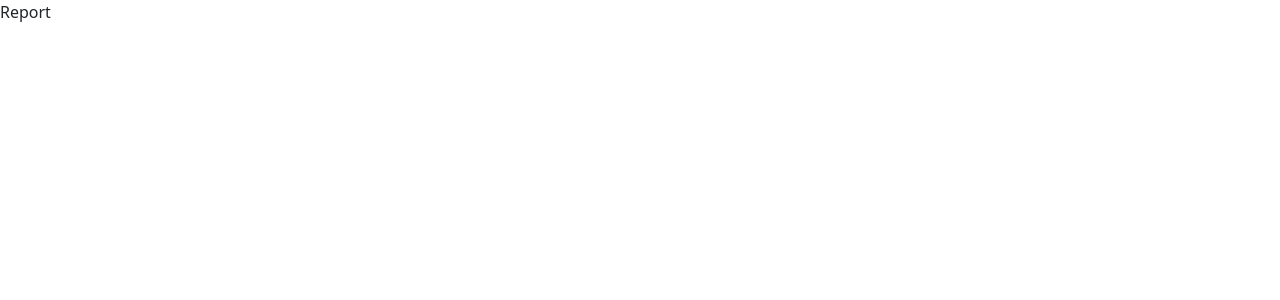
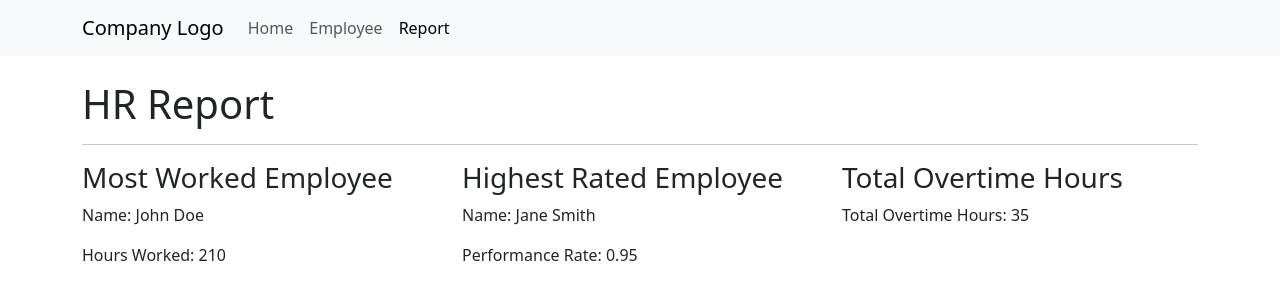
Before and after one commit to 7vTr0x7/React.js-2, a React (Vite) app in the folder IR_HW4/: page /report in a window 1280 px wide. Shown: the top 300 px of the page. Built offline with nearby package versions, Linux system fonts and the light colour scheme.

Commit message:
IR_HW4 - Report

```diff
--- a/IR_HW4/src/pages/Report.jsx
+++ b/IR_HW4/src/pages/Report.jsx
@@ -1,7 +1,32 @@
 import React from "react";
+import Header from "../components/Header";
 
 const Report = () => {
-  return <div>Report</div>;
+  return (
+    <>
+      <Header />
+      <main className="container py-4 ">
+        <h1>HR Report</h1>
+        <hr className="bg-bg-body-tertiary" />
+        <div className="row">
+          <div className="col-md-4">
+            <h3>Most Worked Employee</h3>
+            <p>Name: John Doe</p>
+            <p>Hours Worked: 210</p>
+          </div>
+          <div className="col-md-4">
+            <h3>Highest Rated Employee</h3>
+            <p>Name: Jane Smith</p>
+            <p>Performance Rate: 0.95</p>
+          </div>
+          <div className="col-md-4">
+            <h3>Total Overtime Hours</h3>
+            <p>Total Overtime Hours: 35 </p>
+          </div>
+        </div>
+      </main>
+    </>
+  );
 };
 
 export default Report;
```
